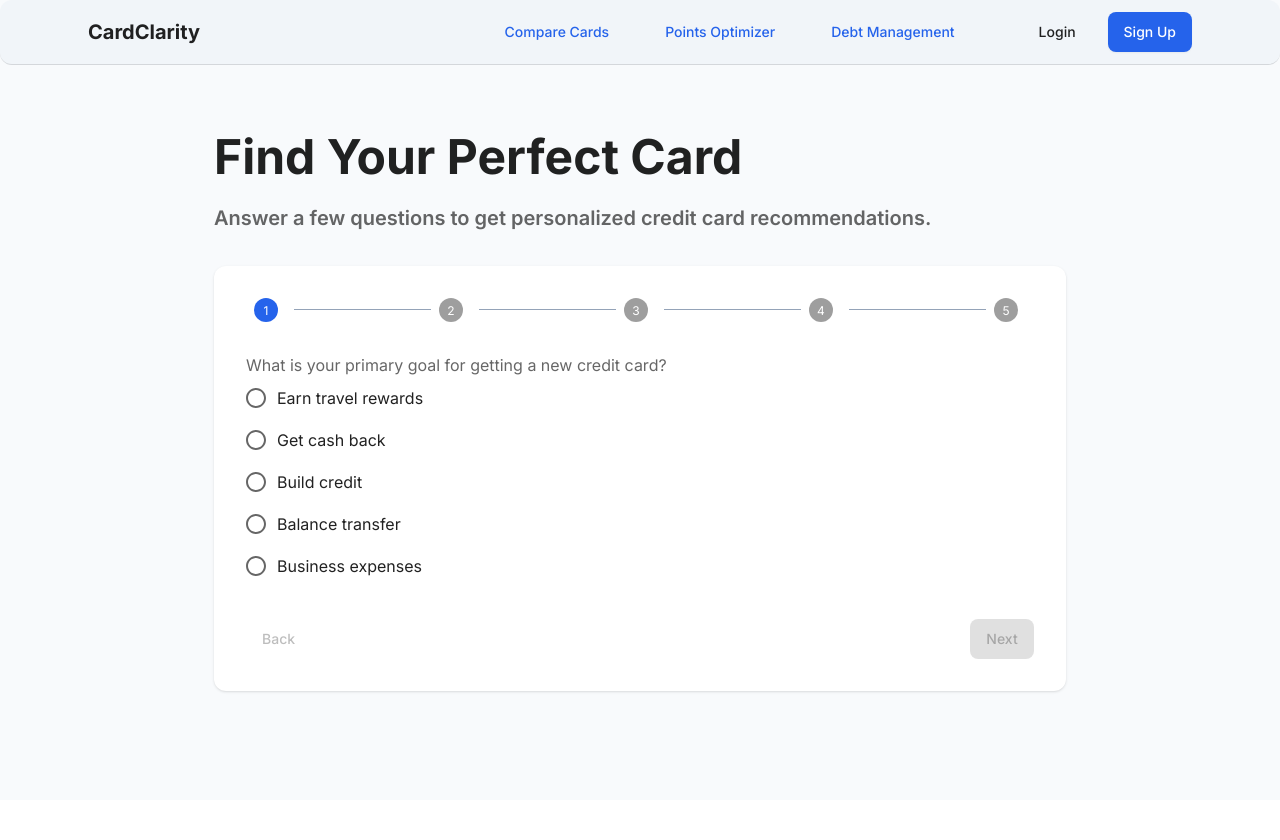
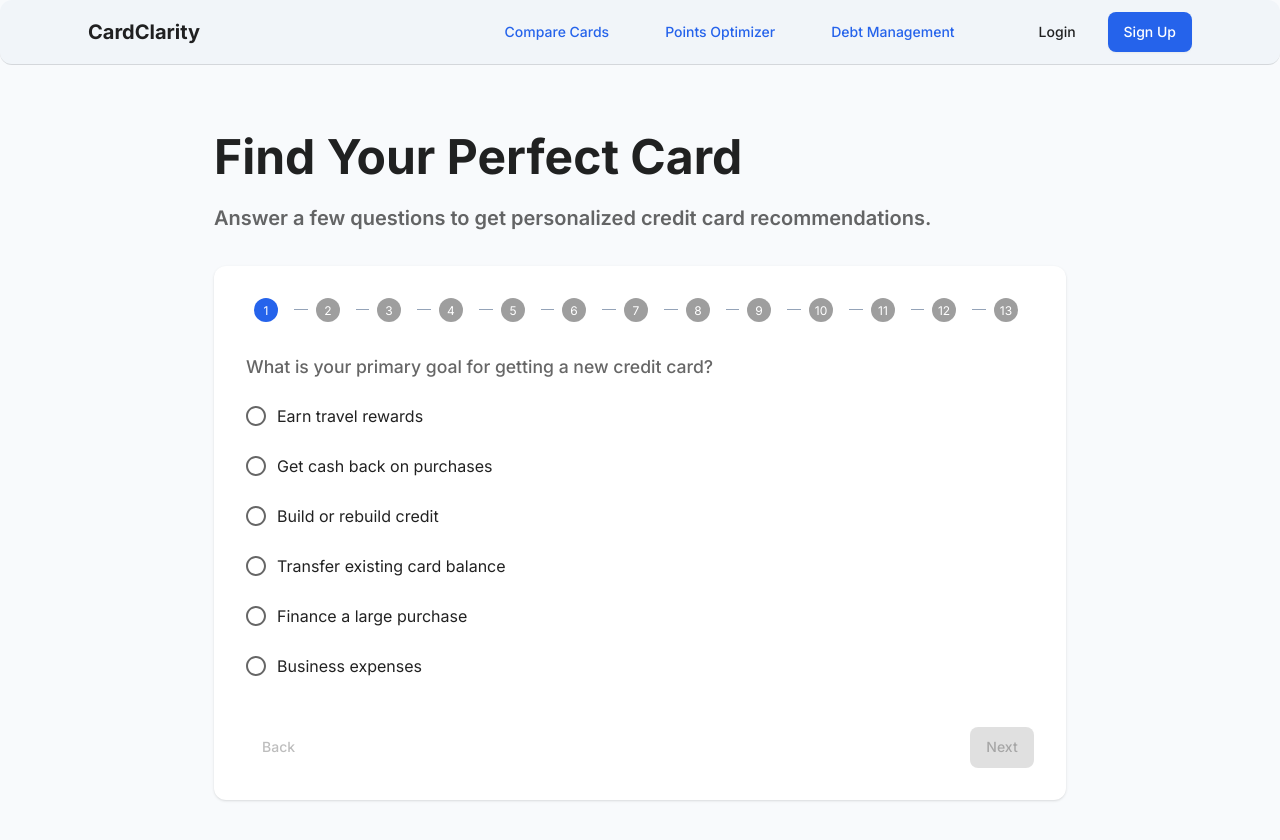
Before and after one commit to nickjackson801/card-clarity, a React (Vite) app: page /card-clarity/quiz in a window 1280 px wide. Shown: the top 840 px of the page. Before the commit the page ends 800 px from the top, so only its background shows below. Built offline with nearby package versions, Linux system fonts and the light colour scheme.

Commit message:
Enhance quiz with more questions and detailed card recommendations

```diff
--- a/src/pages/Quiz.tsx
+++ b/src/pages/Quiz.tsx
@@ -28,6 +28,7 @@ interface Question {
   options?: string[];
   min?: number;
   max?: number;
+  step?: number;
 }
 
 const questions: Question[] = [
@@ -37,9 +38,10 @@ const questions: Question[] = [
     type: 'radio',
     options: [
       'Earn travel rewards',
-      'Get cash back',
-      'Build credit',
-      'Balance transfer',
+      'Get cash back on purchases',
+      'Build or rebuild credit',
+      'Transfer existing card balance',
+      'Finance a large purchase',
       'Business expenses'
     ]
   },
@@ -48,33 +50,25 @@ const questions: Question[] = [
     text: 'What is your average monthly spending?',
     type: 'slider',
     min: 0,
-    max: 50000
+    max: 30000,
+    step: 5000
   },
   {
     id: 3,
-    text: 'Which category do you spend the most on?',
+    text: 'Which category do you spend the most on monthly?',
     type: 'radio',
     options: [
-      'Travel',
-      'Dining',
-      'Groceries',
-      'Gas',
-      'Online Shopping',
-      'Entertainment'
+      'Travel (flights, hotels, car rentals)',
+      'Dining and restaurants',
+      'Groceries and supermarkets',
+      'Gas and transportation',
+      'Online shopping',
+      'Entertainment',
+      'Business services'
     ]
   },
   {
     id: 4,
-    text: 'Are you willing to pay an annual fee for better rewards?',
-    type: 'radio',
-    options: [
-      'Yes, if the benefits outweigh the cost',
-      'No, I prefer no annual fee',
-      'Maybe, depending on the amount'
-    ]
-  },
-  {
-    id: 5,
     text: 'What is your credit score range?',
     type: 'radio',
     options: [
@@ -82,7 +76,116 @@ const questions: Question[] = [
       'Good (700-749)',
       'Fair (650-699)',
       'Poor (Below 650)',
-      'I don\'t know'
+      'I don\'t know my credit score'
+    ]
+  },
+  {
+    id: 5,
+    text: 'How much are you willing to pay for an annual fee?',
+    type: 'radio',
+    options: [
+      'No annual fee',
+      'Up to $95',
+      'Up to $250',
+      'Up to $550',
+      'Any amount if the benefits justify it'
+    ]
+  },
+  {
+    id: 6,
+    text: 'How often do you travel internationally?',
+    type: 'radio',
+    options: [
+      'Never',
+      '1-2 times per year',
+      '3-5 times per year',
+      'More than 5 times per year',
+      'I live or work internationally'
+    ]
+  },
+  {
+    id: 7,
+    text: 'What type of rewards do you prefer?',
+    type: 'radio',
+    options: [
+      'Cash back - direct deposit or statement credit',
+      'Travel points/miles for specific airline or hotel',
+      'Flexible points transferable to partners',
+      'Store-specific rewards',
+      'Simple flat-rate rewards'
+    ]
+  },
+  {
+    id: 8,
+    text: 'Do you currently carry a balance on any credit cards?',
+    type: 'radio',
+    options: [
+      'No, I pay in full each month',
+      'Yes, less than $1,000',
+      'Yes, $1,000 - $5,000',
+      'Yes, $5,000 - $10,000',
+      'Yes, more than $10,000'
+    ]
+  },
+  {
+    id: 9,
+    text: 'Which additional benefits are most important to you?',
+    type: 'radio',
+    options: [
+      'Travel insurance and protections',
+      'Purchase protection and extended warranty',
+      'Airport lounge access',
+      'Cell phone insurance',
+      'Rental car insurance',
+      'None - I just want basic rewards'
+    ]
+  },
+  {
+    id: 10,
+    text: 'How do you primarily use your credit card?',
+    type: 'radio',
+    options: [
+      'Everyday purchases (groceries, gas, etc.)',
+      'Large purchases and bills',
+      'Travel bookings',
+      'Online shopping',
+      'Business expenses',
+      'Emergency backup only'
+    ]
+  },
+  {
+    id: 11,
+    text: 'Are you interested in earning a welcome bonus?',
+    type: 'radio',
+    options: [
+      'Yes, willing to spend more to earn it',
+      'Yes, but only with normal spending',
+      'No, I prefer consistent rewards',
+      'Not sure what this means'
+    ]
+  },
+  {
+    id: 12,
+    text: 'How many credit cards do you currently have?',
+    type: 'radio',
+    options: [
+      'None',
+      '1-2 cards',
+      '3-5 cards',
+      'More than 5 cards'
+    ]
+  },
+  {
+    id: 13,
+    text: 'What is your employment status?',
+    type: 'radio',
+    options: [
+      'Full-time employed',
+      'Part-time employed',
+      'Self-employed/Business owner',
+      'Student',
+      'Retired',
+      'Other'
     ]
   }
 ];
@@ -90,27 +193,103 @@ const questions: Question[] = [
 const recommendedCards = [
   {
     name: 'Premium Travel Rewards',
-    annualFee: 95,
-    rewards: '5x on Travel, 3x on Dining',
-    welcomeBonus: '75,000 points',
+    annualFee: 550,
+    rewards: '5x on Travel, 3x on Dining, 1x on other purchases',
+    welcomeBonus: '100,000 points ($1,500+ value)',
     creditScore: 'Excellent',
-    features: ['No foreign transaction fees', 'Airport lounge access', 'Travel insurance']
+    features: [
+      'Priority airport lounge access',
+      'Global Entry/TSA PreCheck credit',
+      'Annual travel credit',
+      'Trip cancellation insurance',
+      'No foreign transaction fees',
+      'Premium concierge service'
+    ]
   },
   {
-    name: 'Cash Back Plus',
+    name: 'Everyday Cash Back',
     annualFee: 0,
-    rewards: '2% on all purchases',
+    rewards: '3% groceries, 2% online shopping, 1% everything else',
     welcomeBonus: '$200 cash back',
     creditScore: 'Good',
-    features: ['No annual fee', '0% intro APR', 'Cell phone protection']
+    features: [
+      'No annual fee',
+      '0% intro APR for 15 months',
+      'Cell phone protection',
+      'Extended warranty',
+      'Purchase protection'
+    ]
   },
   {
-    name: 'Secured Builder Card',
+    name: 'Balance Transfer Plus',
+    annualFee: 0,
+    rewards: '1.5% on all purchases',
+    welcomeBonus: '0% APR for 21 months on balance transfers',
+    creditScore: 'Good',
+    features: [
+      'No annual fee',
+      'Long 0% APR period',
+      'Balance transfer fee waived',
+      'Free FICO score',
+      'Zero liability protection'
+    ]
+  },
+  {
+    name: 'Business Rewards Elite',
+    annualFee: 295,
+    rewards: '4x on business categories, 2x on travel',
+    welcomeBonus: '120,000 points',
+    creditScore: 'Good to Excellent',
+    features: [
+      'Free employee cards',
+      'Travel insurance',
+      'Purchase protection',
+      'Expense management tools',
+      'No foreign transaction fees'
+    ]
+  },
+  {
+    name: 'Student Builder',
+    annualFee: 0,
+    rewards: '2% on groceries and gas, 1% on other purchases',
+    welcomeBonus: '$50 after first purchase',
+    creditScore: 'Fair or Limited History',
+    features: [
+      'No annual fee',
+      'Good grades reward',
+      'Free credit score',
+      'Credit building tools',
+      'ID theft protection'
+    ]
+  },
+  {
+    name: 'Secured Rebuilder',
     annualFee: 0,
     rewards: '1% on all purchases',
     welcomeBonus: 'None',
-    creditScore: 'Fair',
-    features: ['No credit check', 'Reports to all credit bureaus', 'Graduate to unsecured card']
+    creditScore: 'Poor or Limited History',
+    features: [
+      'No credit check required',
+      'Reports to all credit bureaus',
+      'Graduate to unsecured card',
+      'Free credit score access',
+      'Automatic credit line reviews'
+    ]
+  },
+  {
+    name: 'Luxury Travel Elite',
+    annualFee: 695,
+    rewards: '10x on hotels, 5x on flights, 1x on other purchases',
+    welcomeBonus: '150,000 points',
+    creditScore: 'Excellent',
+    features: [
+      'Global lounge collection',
+      'Hotel elite status',
+      'Airline fee credits',
+      'Fine hotels & resorts benefits',
+      'Premium concierge',
+      'Travel insurance suite'
+    ]
   }
 ];
 
@@ -138,8 +317,10 @@ const Quiz = () => {
   const renderQuestion = (question: Question) => {
     if (question.type === 'radio') {
       return (
-        <FormControl component="fieldset">
-          <FormLabel component="legend">{question.text}</FormLabel>
+        <FormControl component="fieldset" sx={{ width: '100%' }}>
+          <FormLabel component="legend" sx={{ mb: 2, fontSize: '1.1rem', fontWeight: 500 }}>
+            {question.text}
+          </FormLabel>
           <RadioGroup
             value={answers[question.id] || ''}
             onChange={(e) => handleAnswer(question.id, e.target.value)}
@@ -150,6 +331,7 @@ const Quiz = () => {
                 value={option}
                 control={<Radio />}
                 label={option}
+                sx={{ mb: 1 }}
               />
             ))}
           </RadioGroup>
@@ -160,20 +342,33 @@ const Quiz = () => {
     if (question.type === 'slider') {
       return (
         <Box sx={{ width: '100%', mt: 4 }}>
-          <Typography gutterBottom>{question.text}</Typography>
+          <Typography gutterBottom sx={{ mb: 2, fontSize: '1.1rem', fontWeight: 500 }}>
+            {question.text}
+          </Typography>
           <Slider
             value={answers[question.id] as number || 0}
             onChange={(_, value) => handleAnswer(question.id, value as number)}
             min={question.min}
             max={question.max}
-            step={1000}
+            step={question.step || 5000}
             valueLabelDisplay="on"
             valueLabelFormat={(value) => `$${value.toLocaleString()}`}
             marks={[
-              { value: question.min || 0, label: '$0' },
-              { value: (question.max || 0) / 2, label: `$${((question.max || 0) / 2).toLocaleString()}` },
-              { value: question.max || 0, label: `$${(question.max || 0).toLocaleString()}` },
+              { value: 0, label: '$0' },
+              { value: 10000, label: '$10K' },
+              { value: 20000, label: '$20K' },
+              { value: 30000, label: '$30K' },
             ]}
+            sx={{
+              '& .MuiSlider-markLabel': {
+                mt: 2,
+              },
+              '& .MuiSlider-valueLabel': {
+                backgroundColor: 'primary.main',
+                fontSize: '0.875rem',
+                padding: '4px 8px',
+              }
+            }}
           />
         </Box>
       );
```
